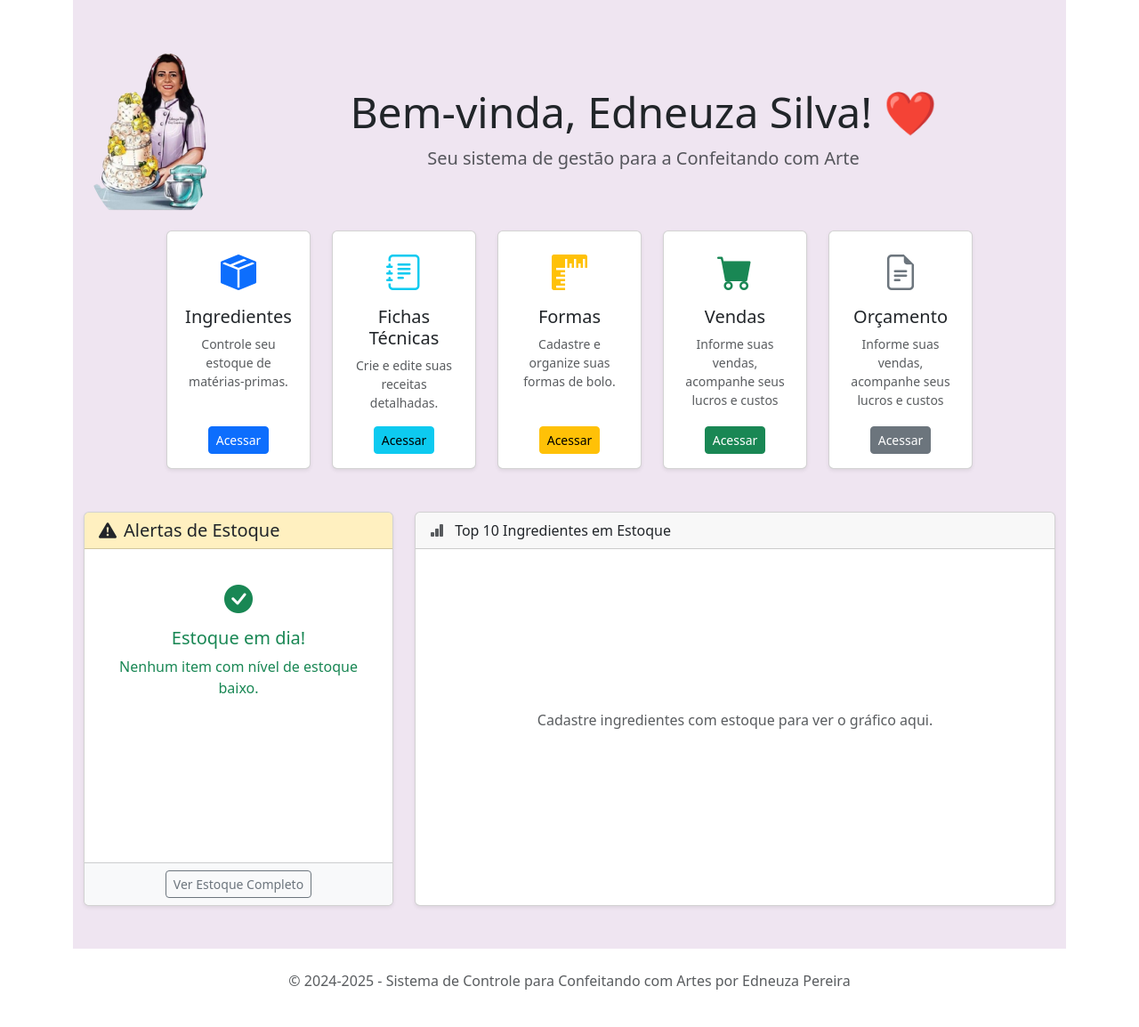
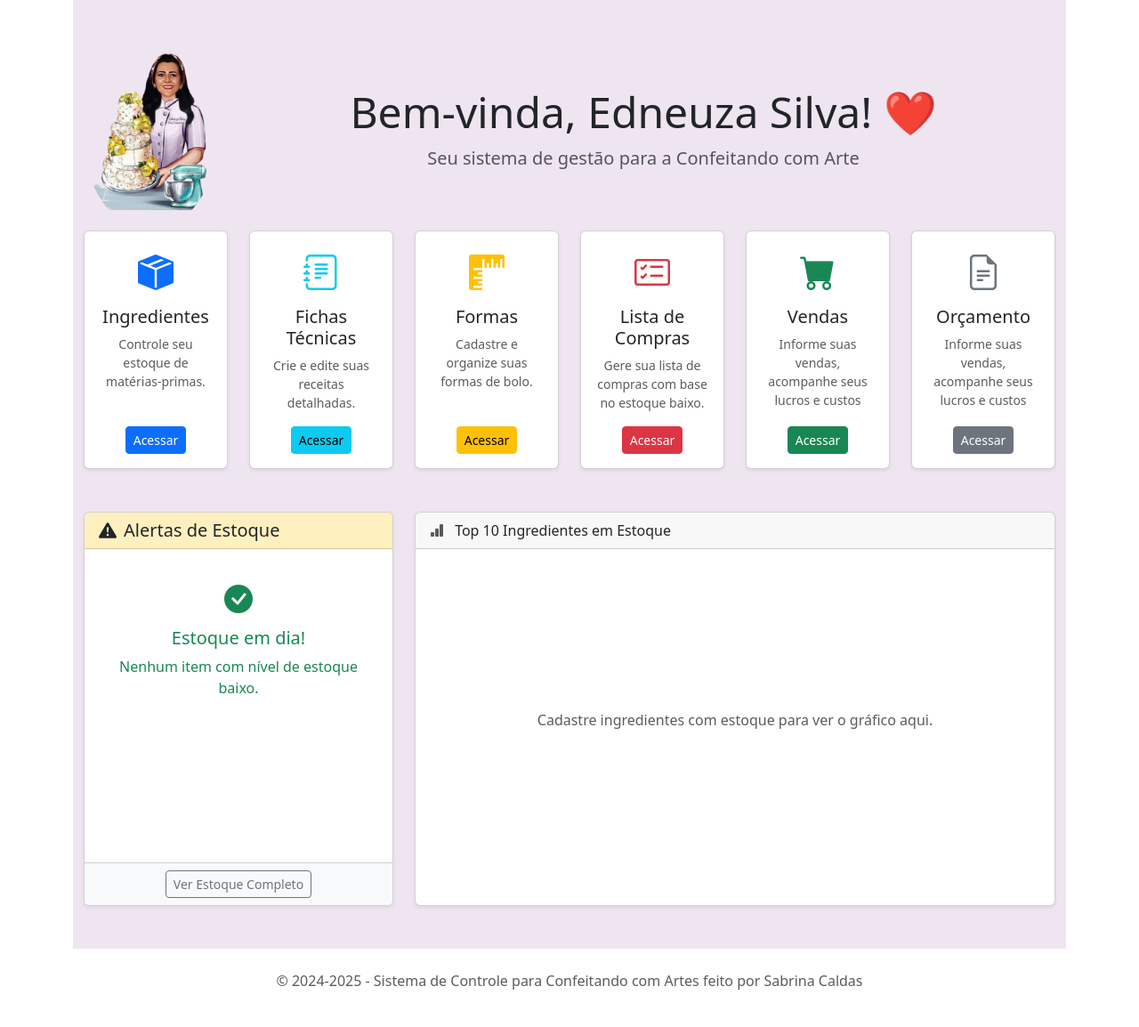
Before and after one commit to biinahc/gestao-confeitaria-flask, a Flask app: page / in a window 1280 px wide. Shown: the part 105-1259 px from the top of the page at 89% size. Run offline with Flask 3, Linux system fonts and the light colour scheme; the visitor is signed in with stand-in values (Sample User, id 1); data that the repository does not hold is empty.

Commit message:
criando atalho de lista de compras no index

```diff
--- a/templates/base.html
+++ b/templates/base.html
@@ -93,7 +93,7 @@
 
     <footer class="text-center text-muted py-4 mt-auto">
         <div class="container">
-            <p>&copy; 2024-2025 - Sistema de Controle para Confeitando com Artes por Edneuza Pereira</p>
+            <p>&copy; 2024-2025 - Sistema de Controle para Confeitando com Artes feito por Sabrina Caldas </p>
         </div>
     </footer>
 
--- a/templates/index.html
+++ b/templates/index.html
@@ -50,6 +50,16 @@
                 </div>
             </div>
         </div>
+        <div class="col-lg-2 col-md-6 mb-4">
+    <div class="card shadow-sm h-100">
+        <div class="card-body d-flex flex-column align-items-center justify-content-center text-center">
+            <i class="bi bi-card-checklist text-danger mb-2" style="font-size: 2.5em;"></i>
+            <h5 class="card-title">Lista de Compras</h5>
+            <p class="card-text small text-muted">Gere sua lista de compras com base no estoque baixo.</p>
+            <a href="{{ url_for('lista_de_compras') }}" class="btn btn-danger btn-sm mt-auto">Acessar</a>
+        </div>
+    </div>
+</div>
 
         <div class="col-lg-2 col-md-6 mb-4">
     <div class="card shadow-sm h-100">
```
